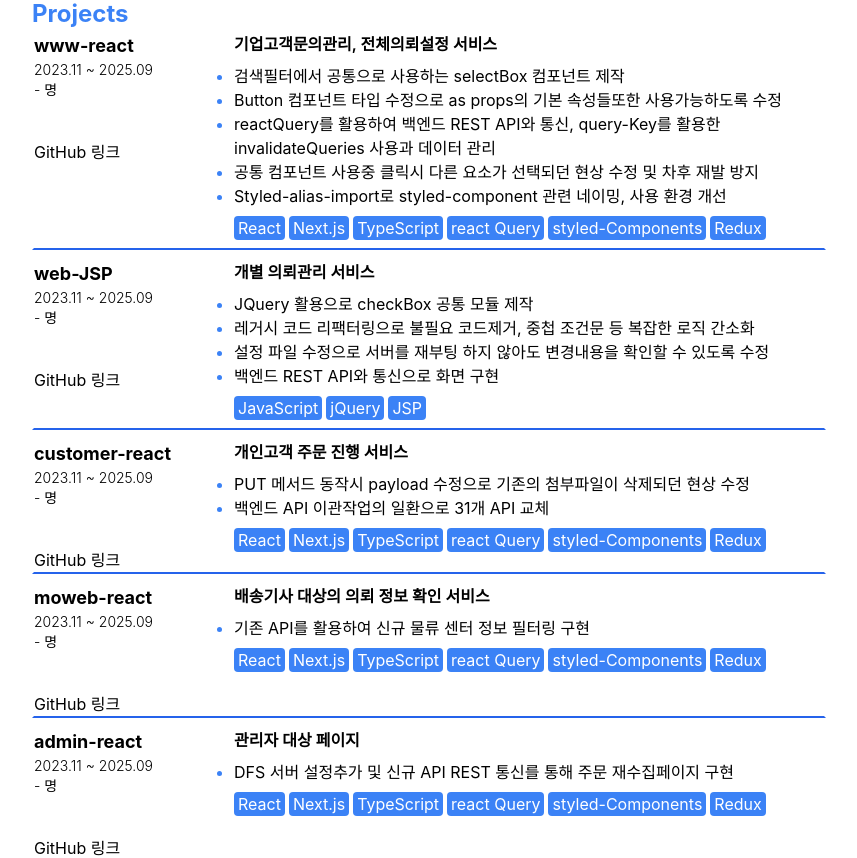
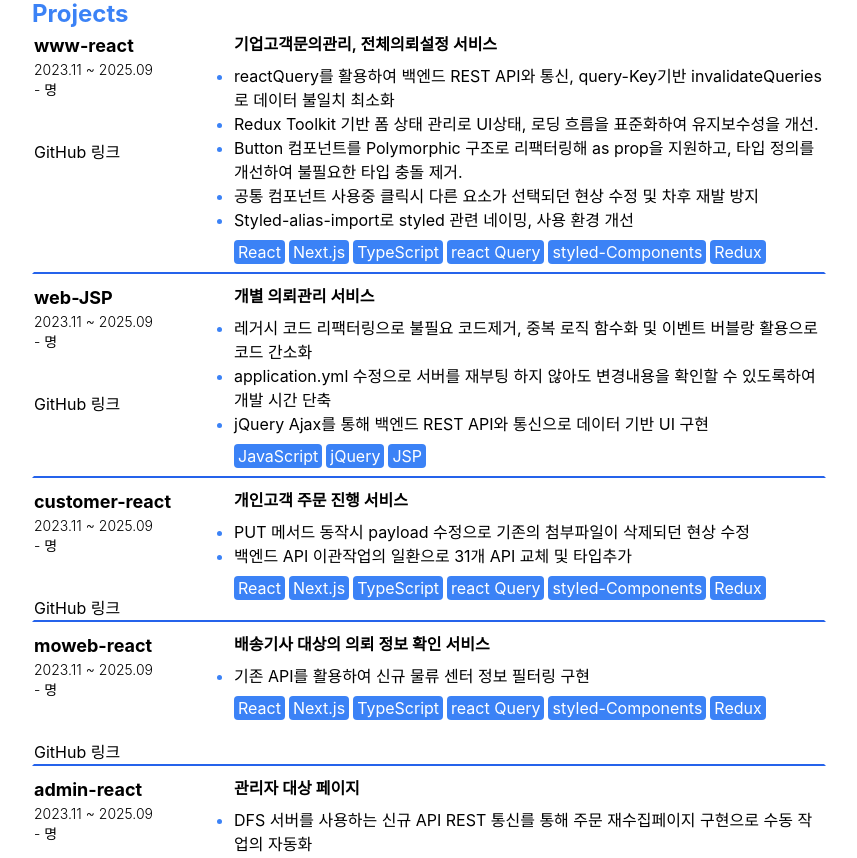
Before and after one commit to jaekwanAHN/resume, a Next.js app: page / in a window 1280 px wide. Shown: the part 480-1338 px from the top of the page, without its empty margins (211-1068 px from the left). Built offline with nearby package versions, Linux system fonts and the light colour scheme; a web font is replaced by a local one.

Commit message:
ENH: 내용 업데이트3

```diff
--- a/src/data/projects.ts
+++ b/src/data/projects.ts
@@ -17,11 +17,11 @@ export const projects: ProjectInfo[] = [
       'Redux',
     ],
     feature: [
-      '검색필터에서 공통으로 사용하는 selectBox 컴포넌트 제작',
-      'Button 컴포넌트 타입 수정으로 as props의 기본 속성들또한 사용가능하도록 수정',
-      'reactQuery를 활용하여 백엔드 REST API와 통신, query-Key를 활용한 invalidateQueries 사용과 데이터 관리',
+      'reactQuery를 활용하여 백엔드 REST API와 통신, query-Key기반 invalidateQueries로 데이터 불일치 최소화',
+      'Redux Toolkit 기반 폼 상태 관리로 UI상태, 로딩 흐름을 표준화하여 유지보수성을 개선.',
+      'Button 컴포넌트를 Polymorphic 구조로 리팩터링해 as prop을 지원하고, 타입 정의를 개선하여 불필요한 타입 충돌 제거.',
       '공통 컴포넌트 사용중 클릭시 다른 요소가 선택되던 현상 수정 및 차후 재발 방지',
-      'Styled-alias-import로 styled-component 관련 네이밍, 사용 환경 개선',
+      'Styled-alias-import로 styled 관련 네이밍, 사용 환경 개선',
     ],
   },
   {
@@ -33,10 +33,9 @@ export const projects: ProjectInfo[] = [
     githubLink: '',
     stackList: ['JavaScript', 'jQuery', 'JSP'],
     feature: [
-      'JQuery 활용으로 checkBox 공통 모듈 제작',
-      '레거시 코드 리팩터링으로 불필요 코드제거, 중첩 조건문 등 복잡한 로직 간소화',
-      '설정 파일 수정으로 서버를 재부팅 하지 않아도 변경내용을 확인할 수 있도록 수정',
-      '백엔드 REST API와 통신으로 화면 구현',
+      '레거시 코드 리팩터링으로 불필요 코드제거, 중복 로직 함수화 및 이벤트 버블랑 활용으로 코드 간소화',
+      'application.yml 수정으로 서버를 재부팅 하지 않아도 변경내용을 확인할 수 있도록하여 개발 시간 단축',
+      'jQuery Ajax를 통해 백엔드 REST API와 통신으로 데이터 기반 UI 구현',
     ],
   },
   {
@@ -56,7 +55,7 @@ export const projects: ProjectInfo[] = [
     ],
     feature: [
       'PUT 메서드 동작시 payload 수정으로 기존의 첨부파일이 삭제되던 현상 수정',
-      '백엔드 API 이관작업의 일환으로 31개 API 교체',
+      '백엔드 API 이관작업의 일환으로 31개 API 교체 및 타입추가',
     ],
   },
   {
@@ -92,7 +91,7 @@ export const projects: ProjectInfo[] = [
       'Redux',
     ],
     feature: [
-      'DFS 서버 설정추가 및 신규 API REST 통신를 통해 주문 재수집페이지 구현',
+      'DFS 서버를 사용하는 신규 API REST 통신를 통해 주문 재수집페이지 구현으로 수동 작업의 자동화',
     ],
   },
   {
```
